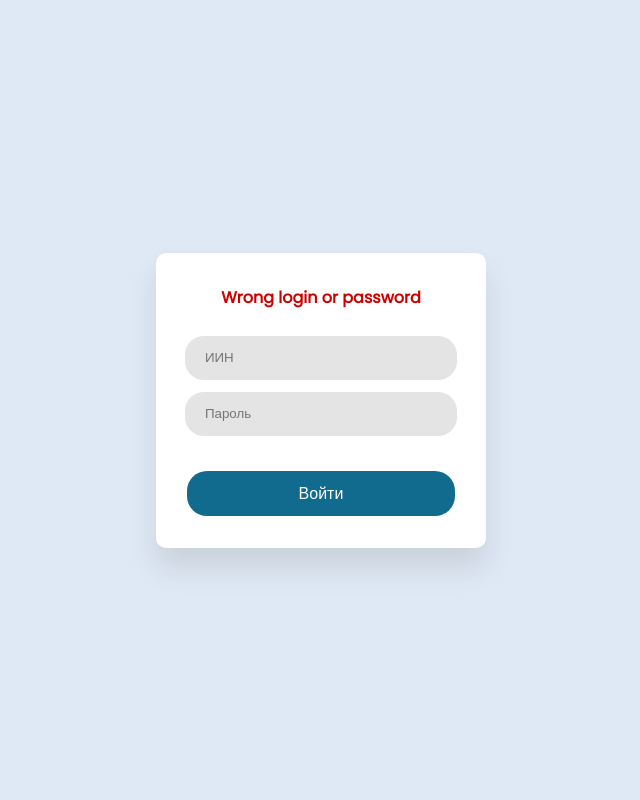
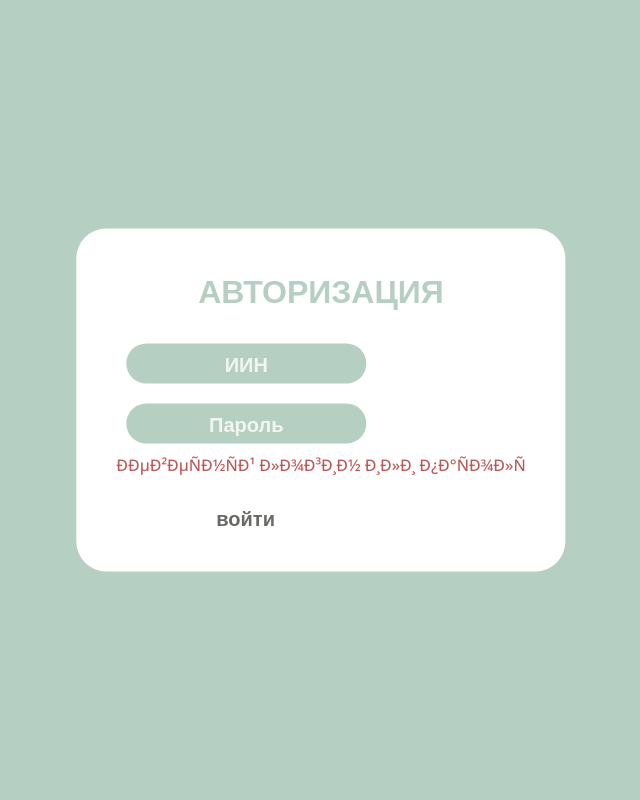
Before and after one commit to Khasseno/LandPlot, a PHP site: page /account/authorization.php in a window 1280 px wide. Shown: the whole page, without its empty margins (319-959 px from the left). Run offline with PHP 8.4, Linux system fonts and the light colour scheme; the visitor is signed in with stand-in values (Sample User, id 1).

Commit message:
Добавил стили к главной странице и странице авторизации

```diff
--- a/account/auth.php
+++ b/account/auth.php
@@ -21,7 +21,7 @@
                 break;
         }
     }else{
-        $_SESSION['auth'] = "Wrong login or password";
+        $_SESSION['auth'] = "Неверный логин или пароль";
         header('Location: authorization.php');
     }
     exit();
--- a/account/authorization.php
+++ b/account/authorization.php
@@ -8,24 +8,25 @@ session_start()
     <meta charset="UTF-8">
     <meta http-equiv="X-UA-Compatible" content="IE=edge">
     <meta name="viewport" content="width=device-width, initial-scale=1.0">
-    <link rel="stylesheet" href="../css/style.css">
+    <link rel="stylesheet" href="../css/authorization.css">
     <title>Авторизация</title>
 </head>
 <body>
     <div class="wrapper">
     <form action="auth.php" method="post">
-    <?php
-        if($_SESSION["auth"]){
-            echo '<p class="error">'. $_SESSION["auth"].'</p>';
-            unset($_SESSION["auth"]);
-        }else echo '<p>Авторзиация</p>';
-        ?>
+        <p class="auth"> Авторизация </p>
         <br>
         <input type="text" name="Login" placeholder="ИИН" require>
         <br>
         <input type="password" name="Pass" placeholder="Пароль" require>
         <br>
-        <button type="submit"> Войти </button>
+        <?php
+            if($_SESSION["auth"]){
+                echo '<p class="error">'. $_SESSION["auth"].'</p>';
+                unset($_SESSION["auth"]);
+            }
+        ?>
+        <button type="submit"> войти </button>
     </form>
     </div>
 </body>
--- a/account/profileuser.php
+++ b/account/profileuser.php
@@ -8,14 +8,12 @@ session_start()
     <meta charset="UTF-8">
     <meta http-equiv="X-UA-Compatible" content="IE=edge">
     <meta name="viewport" content="width=device-width, initial-scale=1.0">
-    <link rel="stylesheet" href="../css/style.css">
+    <link rel="stylesheet" href="../css/profileuser.css">
     <title>
         Профиль
     </title>
 </head>
 <body>
-    <div class="wrapper">
-
-    </div>
+        <div class="line"></div>
 </body>
 </html>
--- /dev/null
+++ b/css/authorization.css
@@ -0,0 +1,72 @@
+@import url('https://fonts.googleapis.com/css2?family=Open+Sans:wght@500&display=swap');
+
+* {
+    margin: 0;
+    padding: 0;
+    box-sizing: border-box;
+    font-family: 'Open Sans', sans-serif;
+}
+
+body {
+    background-color: #b5cfc2;
+}
+
+.wrapper {
+    border-radius: 30px;
+    padding: 5vh;
+    border: 10vh;
+    background-color: #fff;
+    position: absolute;
+    top: 50%;
+    left: 50%;
+    transform: translate(-50%, -50%);
+    align-items: center;
+    justify-content: center;
+}
+
+.auth {
+    color: #b5cfc2;
+    font-size: 4vh;
+    text-transform: uppercase;
+    font-weight: bold;
+    text-align: center;
+}
+
+input {
+    background-color: #b5cfc2;
+    width: 30vh;
+    height: 5vh;
+    border: 0px;
+    padding: 10px;
+    margin: 10px;
+    border-radius: 20px;
+    font-size: 2.5vh;
+    align-items: center;
+}
+
+input:enabled {
+    color: #fff;
+    text-align: center;
+}
+
+::placeholder {
+    color: rgba(255, 255, 255, 0.806);
+    text-align: center;
+    font-weight: bold;
+}
+
+button {
+    color: #6a6964;
+    font-weight: bold;
+    font-size: 2.5vh;
+    text-align: center;
+    background-color: white;
+    margin-top: 3vh;
+    margin-left: 12.5vh;
+    border: 0px;
+}
+
+.error {
+    text-align: center;
+    color: rgb(188, 87, 87);
+}
--- a/css/style.css
+++ /dev/null
@@ -1,97 +0,0 @@
-@import url('https://fonts.googleapis.com/css2?family=Poppins&display=swap');
-
-* {
-    margin: 0;
-    padding: 0;
-    box-sizing: border-box;
-    font-family: "Poppins", sans-serif;
-}
-
-body {
-    display: flex;
-    height: 100vh;
-    justify-content: center;
-    align-items: center;
-    background: #dfe9f5;
-}
-
-.wrapper {
-    width: 330px;
-    padding: 2rem 1rem;
-    margin: 50px auto;
-    background-color: #fff;
-    border-radius: 10px;
-    text-align: center;
-    box-shadow: 0px 20px 30px rgba(0, 0, 0, 0.1);
-}
-
-h1 {
-    font-size: 2rem;
-    color: #07001f;
-    margin-bottom: 1.2rem;
-}
-
-form input {
-    width: 92%;
-    outline: none;
-    border: 1px solid #fff;
-    padding: 12px 20px;
-    margin-bottom: 10px;
-    border-radius: 20px;
-    background: #e4e4e4;
-}
-
-button {
-    color: #fff;
-    font-size: 1rem;
-    margin-top: 1.5rem;
-    padding: 10px 0;
-    border-radius: 20px;
-    outline: none;
-    border: none;
-    width: 90%;
-    background: rgb(17, 107, 143);
-}
-
-button:hover {
-    background: rgba(17, 107, 143, 0.877);
-}
-
-input:focus {
-    border: 1px solid rgb(192, 192, 192);
-}
-
-.member {
-    font-size: 0.8rem;
-    margin-top: 1.4rem;
-    color: #636363;
-}
-
-.member a {
-    color: rgb(17, 107, 143);
-    text-decoration: none;
-}
-
-.error {
-    color: rgb(205, 0, 0);
-    font-weight: bold;
-}
-
-.success {
-    padding-top: 20px;
-    color: rgb(28, 153, 49);
-    font-weight: bold;
-}
-
-.select {
-    -moz-appearance: none;
-    -webkit-appearance: none;
-    appearance: none;
-    width: 92%;
-    outline: none;
-    border: 1px solid #fff;
-    padding: 12px 20px;
-    margin-bottom: 10px;
-    border-radius: 20px;
-    background: #e4e4e4;
-}
--- a/index.html
+++ b/index.html
@@ -6,7 +6,7 @@
     <meta http-equiv="X-UA-Compatible" content="IE=edge">
     <meta name="viewport" content="width=device-width, initial-scale=1.0">
     <title>Services</title>
-    <link rel="stylesheet" href="css/services.css">
+    <link rel="stylesheet" href="css/index.css">
 </head>
 
 <body>
```
Also changed, not shown: css/index.css (added, +58 -0 lines), css/profileuser.css (added, +11 -0 lines), index.php (deleted, +0 -42 lines).
